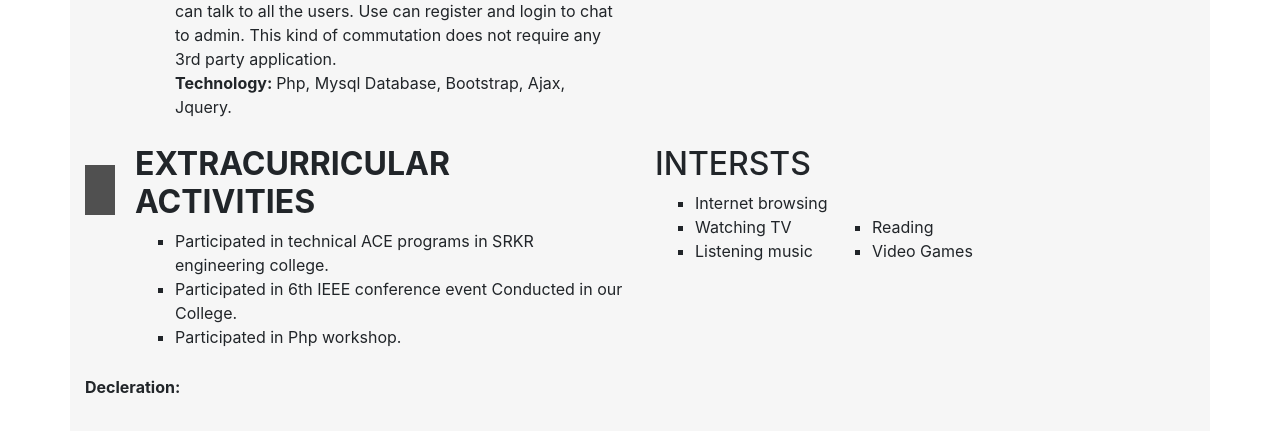
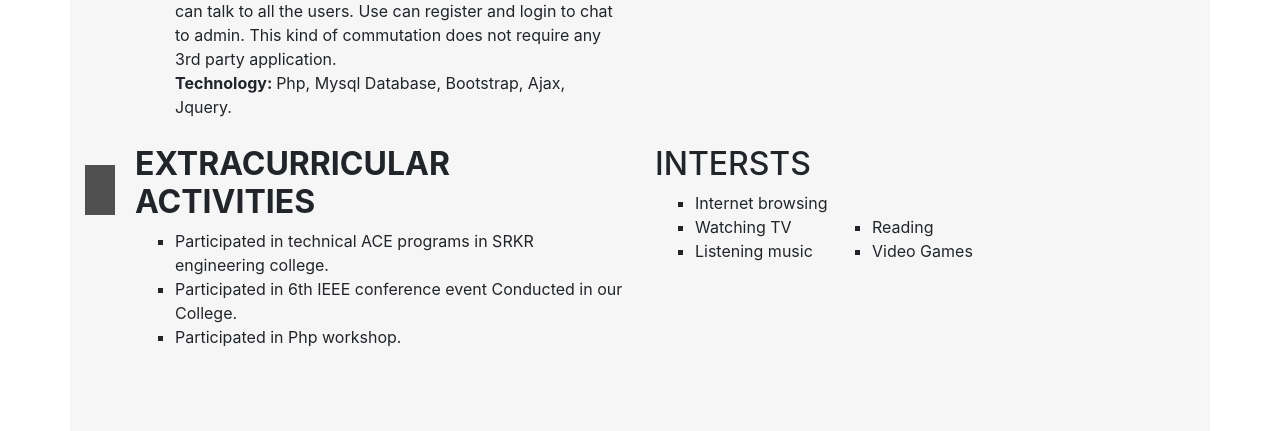
Before and after one commit to amarsree/resume, a plain HTML site: page index.html in a window 1280 px wide. Shown: the part 1028-1459 px from the top of the page. Drawn offline with nearby package versions, Linux system fonts and the light colour scheme.

Commit message:
Update index.html

```diff
--- a/index.html
+++ b/index.html
@@ -306,7 +306,7 @@ background: var(--subtitles);
 
 
  <div class="col-sm-12 ">
- 	<b>Decleration:</b>
+
 
 
 
```
